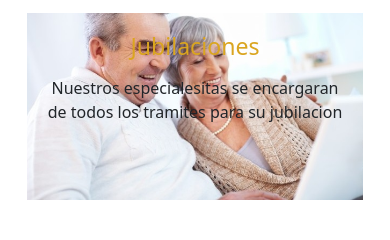
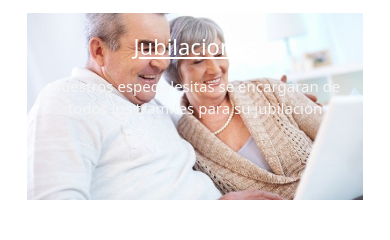
Before and after one commit to Marcos-Rovere/estudiomym, a website: page Previsional.html in a window 390 px wide. Shown: the part 604-844 px from the top of the page. Drawn offline with nearby package versions, Linux system fonts and the light colour scheme.

Commit message:
Modifique eltamaño de algunas letras

```diff
--- a/scss/style.scss
+++ b/scss/style.scss
@@ -126,14 +126,18 @@ h1 {
 }
 .H3_Contable {
     text-align: center;
-    color: goldenrod;
+    color: white;
     margin: 5px;
     padding: 5px;
+    font-size: 50px;
+    text-decoration: underline;
 }
 .P_Contable {
     text-align: center;
     margin: 5px;
     padding: 5px;
+    color: whitesmoke;
+    font-size: 20px;
 }
 
     /* Area Juridica*/
@@ -309,11 +313,19 @@ background-color: #C30907;
     #imagen__index {max-width: 100%;}
     .Mision {font-size: 30px; width: 100%; padding: 0px; margin: 0px;}
     .Vision {font-size: 30px; width: 100%; padding: 0px; margin: 0px;}
+    .P__Index {font-size: 30px;}
     .Main_Contacto {background-color: blanchedalmond; background-image: none; max-height: 700px;}
     .Formulario__contacto {height: auto; width: 100%; margin: 0;}
     .Imagen_Mision {width: 100%;}
     .Imagen_Vision {width: 100%;}
     .Introduccion__index {padding: 0px; margin: 0px; width: 100%;}
     .Imagen_Introduccion {max-width: 100%;}
-    .footer {display: flex; flex-direction: column;justify-content: center; height: 30%;}
+    .H3_Contable {font-size: 25px;}
+    .P_Contable {font-size: 18px;}
+    .footer {display: flex; flex-direction: column; justify-content: center; height: 30%;}
 }
+@media (max-width: 480px) {
+    .H3_Contable {font-size: 22px;}
+    .P_Contable {font-size: 15px;}
+    .P__Index {font-size: 22px;}
+}
```
Also changed, not shown: Area_contable.html (+0 -1 lines), Area_juridica.html (+0 -1 lines), index.html (+3 -3 lines), Contacto.html (indentation only), Previsional.html (indentation only), css/style.css.
